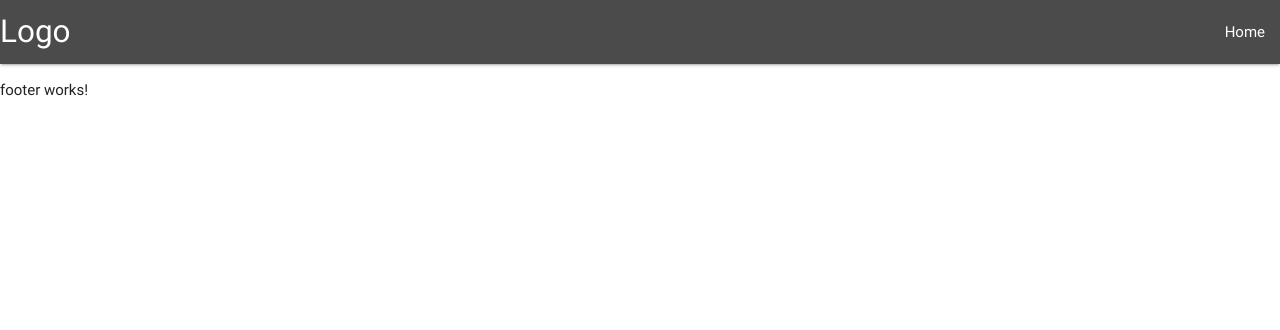
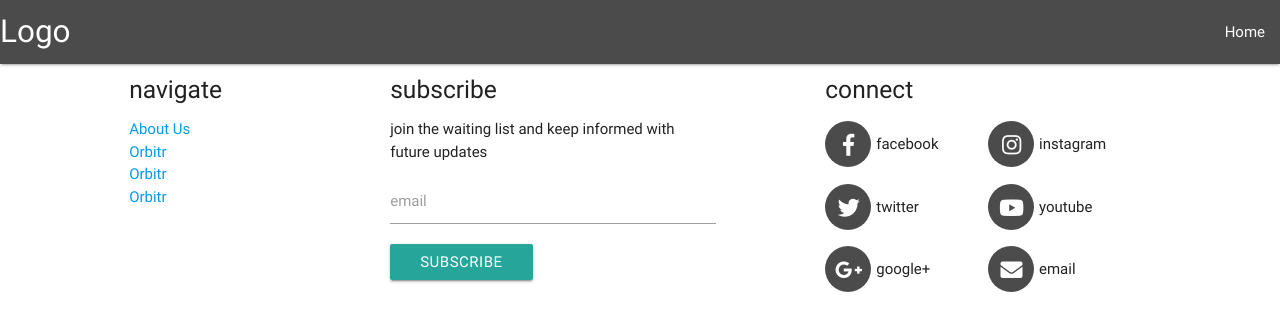
Before and after one commit to taylorpage/orbitr-web, an Angular app: page / in a window 1280 px wide. Shown: the top 330 px of the page. Built offline with nearby package versions, Linux system fonts and the light colour scheme; what angular2-materialize would draw is missing.

Commit message:
(feat) Create footer
- Create navigation links
- Create subscription input
- Create social media icons

Signed-off-by: Taylor Page <jonathantaylorpage@gmail.com>

```diff
--- a/src/app/core/footer/footer.component.css
+++ b/src/app/core/footer/footer.component.css
@@ -0,0 +1,25 @@
+.fab, .fas {
+  width: 46px;
+  height: 46px;
+  border-radius: 46px;
+  background: black;
+  opacity: .7;
+  color: white;
+  font-size: 22px;
+  text-align: center;
+  padding-top: 13px;
+  padding-left: 1px;
+}
+
+.inner {
+  vertical-align: middle;
+}
+
+.icon {
+  padding: 5px 0px;
+}
+
+.icon-label {
+  padding-left: 5px;
+  display: inline-block;
+}
--- a/src/app/core/footer/footer.component.html
+++ b/src/app/core/footer/footer.component.html
@@ -1,3 +1,75 @@
-<p>
-  footer works!
-</p>
+<div class="row">
+  <!-- spacer -->
+  <div class="col s12 m12 l1"></div>
+
+  <div class="col s12 m12 l10">
+    <div class="row">
+
+      <div class="col s12 m12 l3">
+        <h5>navigate</h5>
+
+        <ul>
+          <li><a href="#">About Us</a></li>
+          <li><a href="#">Orbitr</a></li>
+          <li><a href="#">Orbitr</a></li>
+          <li><a href="#">Orbitr</a></li>
+        </ul>
+      </div>
+
+      <!-- email subscription form -->
+      <form materialize>
+        <div class="col s12 m12 l4">
+          <h5>subscribe</h5>
+          <p>join the waiting list and keep informed with future updates</p>
+
+          <!-- email input -->
+          <div class="input-field">
+            <input id="email" type="text" class="validate">
+            <label for="email">email</label>
+          </div>
+          <a type="submit" class="btn waves-effect waves-light">subscribe</a>
+        </div>
+      </form>
+
+      <!-- spacer -->
+      <div class="col s1"></div>
+
+      <!-- social media -->
+      <div class="col s12 m12 l4">
+        <h5>connect</h5>
+
+        <!-- social media icons-->
+        <div class="row">
+          <div class="col s6 icon">
+            <i class="inner fab fa-facebook-f"></i>
+            <p class="inner icon-label">facebook</p>
+          </div>
+          <div class="col s6 icon">
+            <i class="inner fab fa-instagram"></i>
+            <p class="inner icon-label">instagram</p>
+          </div>
+          <div class="col s6 icon">
+            <i class="inner fab fa-twitter"></i>
+            <p class="inner icon-label">twitter</p>
+          </div>
+          <div class="col s6 icon">
+            <i class="inner fab fa-youtube"></i>
+            <p class="inner icon-label">youtube</p>
+          </div>
+          <div class="col s6 icon">
+            <i class="inner fab fa-google-plus-g"></i>
+            <p class="inner icon-label">google+</p>
+          </div>
+          <div class="col s6 icon">
+            <i class="inner fas fa-envelope"></i>
+            <p class="inner icon-label">email</p>
+          </div>
+        </div>
+      </div>
+
+    </div>
+  </div>
+
+  <!-- spacer -->
+  <div class="col s12 m12 l1"></div>
+</div>
--- a/src/index.html
+++ b/src/index.html
@@ -5,7 +5,9 @@
   <title>OrbitrWeb</title>
   <base href="/">
 
+  <!-- icons -->
   <link href="http://fonts.googleapis.com/icon?family=Material+Icons" rel="stylesheet">
+  <link href="https://use.fontawesome.com/releases/v5.0.12/css/all.css" rel="stylesheet">
 
   <meta name="viewport" content="width=device-width, initial-scale=1">
   <link rel="icon" type="image/x-icon" href="favicon.ico">
```
